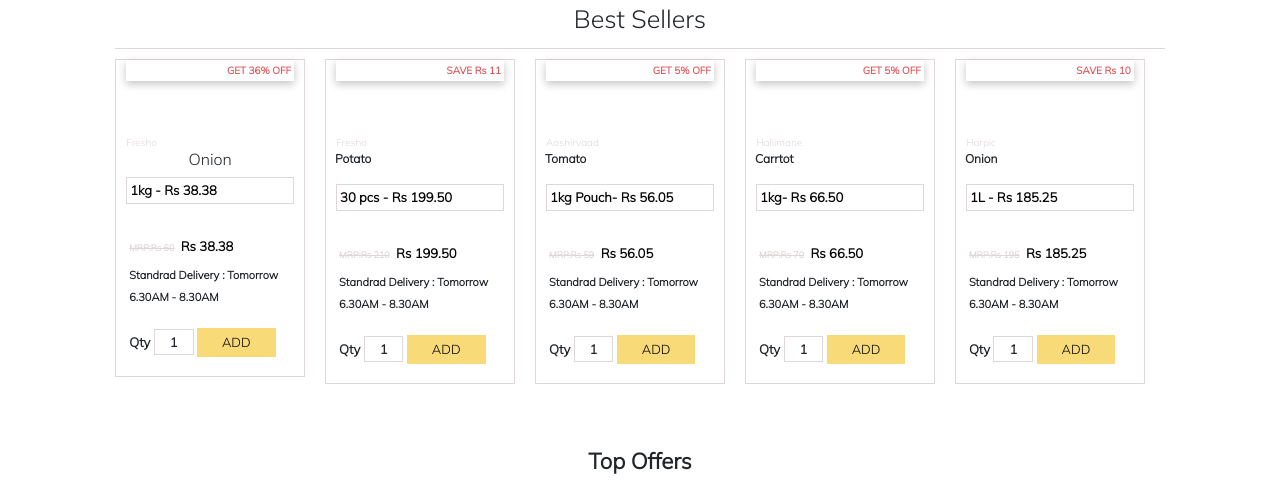
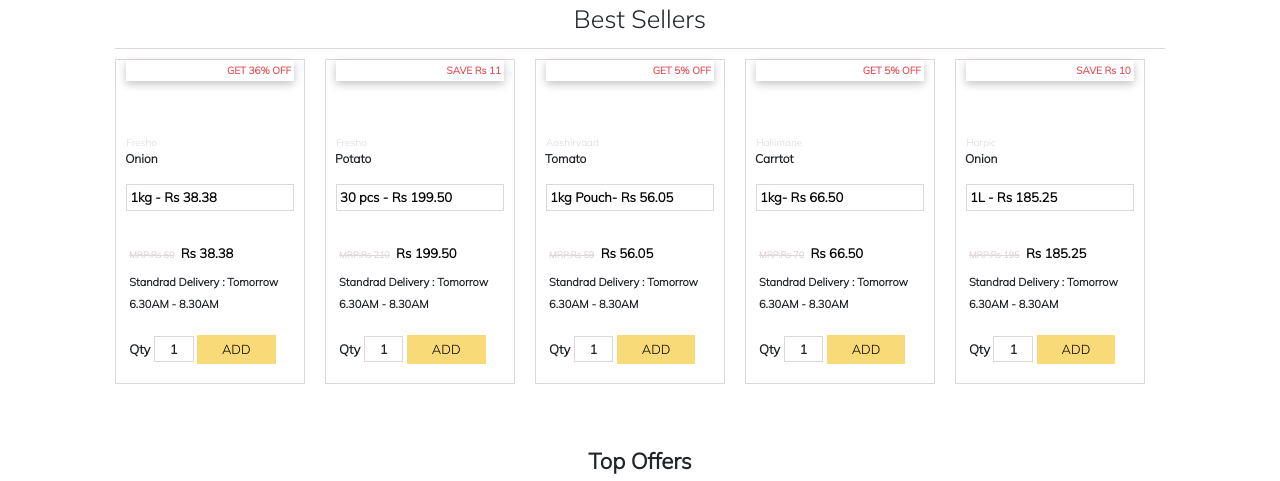
Before and after one commit to Pranay-4748/Bigbasket_clone_website, a plain HTML site: page index.html in a window 1280 px wide. Shown: the part 2127-2608 px from the top of the page. Drawn offline with nearby package versions, Linux system fonts and the light colour scheme.

Commit message:
Update index.html

```diff
--- a/index.html
+++ b/index.html
@@ -275,7 +275,7 @@
                     <p>GET 36% OFF</p>
                     <img src="images/product/bbonion.webp" alt="">
                     <p>Fresho</p>
-                    <h6>Onion</h6>
+                    <p>Onion</p>
                     <p style="color: black">1kg - Rs 38.38 <i class="fa-solid fa-angle-down"></i></p>
                     <p><span class="spanOne">MRP:Rs 60</span> <span class="spanTwo">Rs 38.38</span></p>
                     <p>Standrad Delivery : Tomorrow</p>
```
